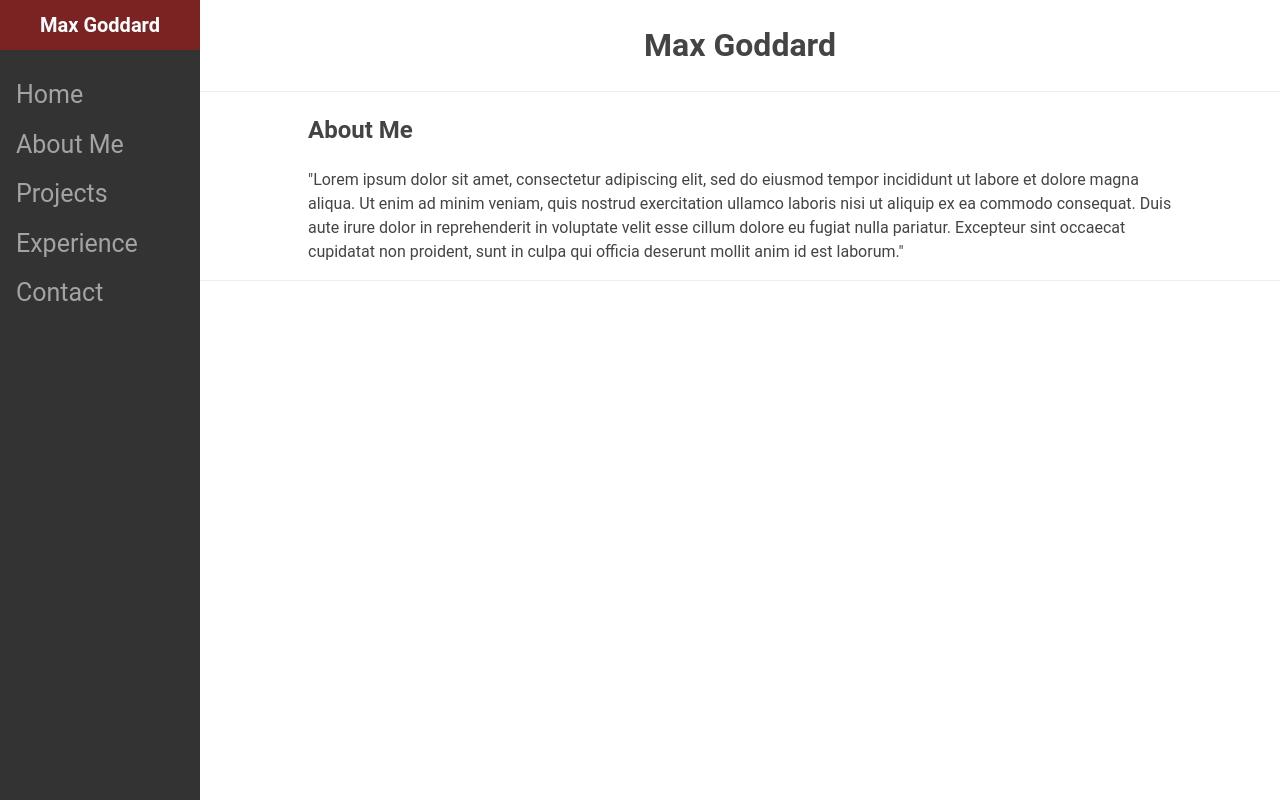
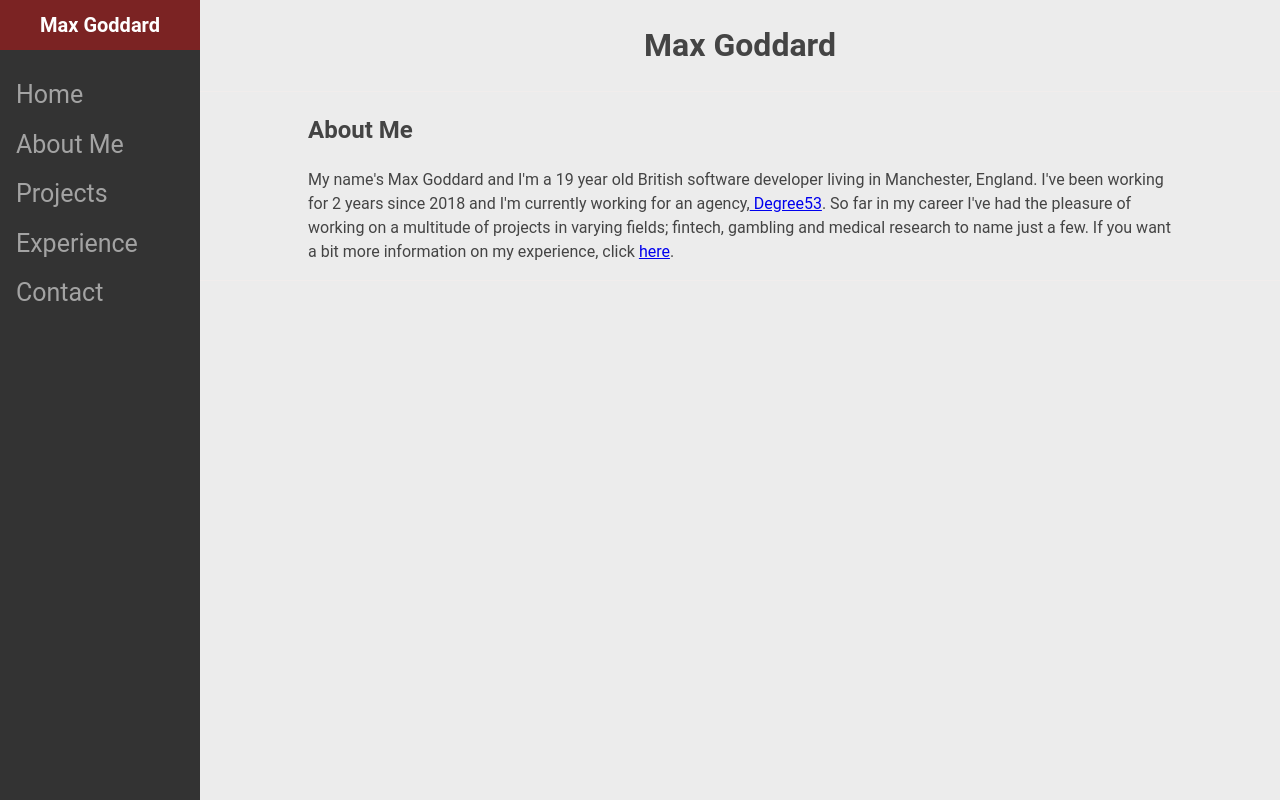
Before and after one commit to mxgoddard/max-site, a React (Create React App) app: page /about in a window 1280 px wide. Built offline with nearby package versions, Linux system fonts and the light colour scheme.

Commit message:
Update about me page

```diff
--- a/src/App.js
+++ b/src/App.jsx
@@ -7,7 +7,7 @@ import Header from './components/Header.jsx';
 import Projects from './components/Projects.jsx';
 import Experience from './components/Experience.jsx';
 import SideNav from './components/SideNav.jsx';
-import './app.scss';
+import './styles/App.scss';
 
 function App() {
     return (
--- a/src/components/About.jsx
+++ b/src/components/About.jsx
@@ -1,17 +1,35 @@
 import React from 'react';
-import '../app.scss';
+import { Link } from 'react-router-dom';
+import { CalculateAge } from '../helpers/helper.js';
+import '../styles/App.scss';
 
-function About() {
+class About extends React.Component {
+    render() {
         return (
             <div className='format-styling'>
                 <h2>About Me</h2>
+                {/* TODO - Pull birthdate from Redux */}
                 <p>
-                "Lorem ipsum dolor sit amet, consectetur adipiscing elit, sed do eiusmod tempor incididunt ut labore et dolore magna aliqua. Ut enim ad minim veniam, quis nostrud
-                exercitation ullamco laboris nisi ut aliquip ex ea commodo consequat. Duis aute irure dolor in reprehenderit in voluptate velit esse cillum dolore eu fugiat nulla
-                pariatur. Excepteur sint occaecat cupidatat non proident, sunt in culpa qui officia deserunt mollit anim id est laborum."
+                    My name's Max Goddard and I'm a {CalculateAge(new Date('2000', '08', '05'))} year old British software developer living in Manchester, England.
+
+                    I've been working for {CalculateAge(new Date('2018', '01', '01'))} years since 2018 and I'm currently working for an agency,
+                    <a href='https://www.degree53.com/' target='_blank' rel='noopener noreferrer'> Degree53</a>.
+
+                    So far in my career I've had the pleasure of working on a multitude of projects in varying fields; fintech, gambling and medical research to name
+                    just a few.
+
+                    If you want a bit more information on my experience, click <Link to="/experience">here</Link>.
                 </p>
             </div>
         )
     }
+}
 
 export default About;
+
+/*
+    TODO
+
+    - Pull birthdate from Redux global variables
+    - Emphasis key points / values
+*/
--- a/src/components/Contact.jsx
+++ b/src/components/Contact.jsx
@@ -1,5 +1,5 @@
 import React from 'react';
-import '../app.scss';
+import '../styles/App.scss';
 
 function Contact() {
     return (
--- a/src/components/Header.jsx
+++ b/src/components/Header.jsx
@@ -1,5 +1,5 @@
 import React from 'react';
-import '../app.scss';
+import '../styles/App.scss';
 
 function Header() {
     return (
--- a/src/helpers/helper.js
+++ b/src/helpers/helper.js
@@ -1,4 +1,11 @@
 /// helper.js
+
+export const CalculateAge = (birthDate) =>
+{
+    var differenceMs = Date.now() - birthDate.getTime();
+    var differenceDate = new Date(differenceMs);
+    return Math.abs(differenceDate.getUTCFullYear() - 1970);
+}
 
 export const CalculateTimePeriod = (startDateData, endDateData) =>
 {
--- a/src/index.js
+++ b/src/index.js
@@ -1,6 +1,6 @@
 import React from 'react';
 import ReactDOM from 'react-dom';
-import App from './App';
+import App from './App.jsx';
 
 ReactDOM.render(
     <React.StrictMode>
--- a/src/app.scss
+++ b/src/styles/App.scss
@@ -1,5 +1,9 @@
+/// Global stylesheet
+@import "./variables/colours";
+
 html, body {
     font-family: 'Roboto', sans-serif;
+    background-color: $global-background-colour
 }
 
 body {
@@ -12,7 +16,6 @@ body {
 .format-styling {
     padding-left: 10%;
     padding-right: 10%;
-    border-bottom-color: black;
     border-bottom-style: inset;
     border-bottom-width: 1px;
     border-bottom-color: #F1EDEC;
--- /dev/null
+++ b/src/styles/variables/_colours.scss
@@ -0,0 +1 @@
+$global-background-colour: rgb(236, 236, 236);
```
Also changed, not shown: 1 other file (tests, documents, lock files or other folders). Lines whose indentation alone changed are shown as unchanged.
